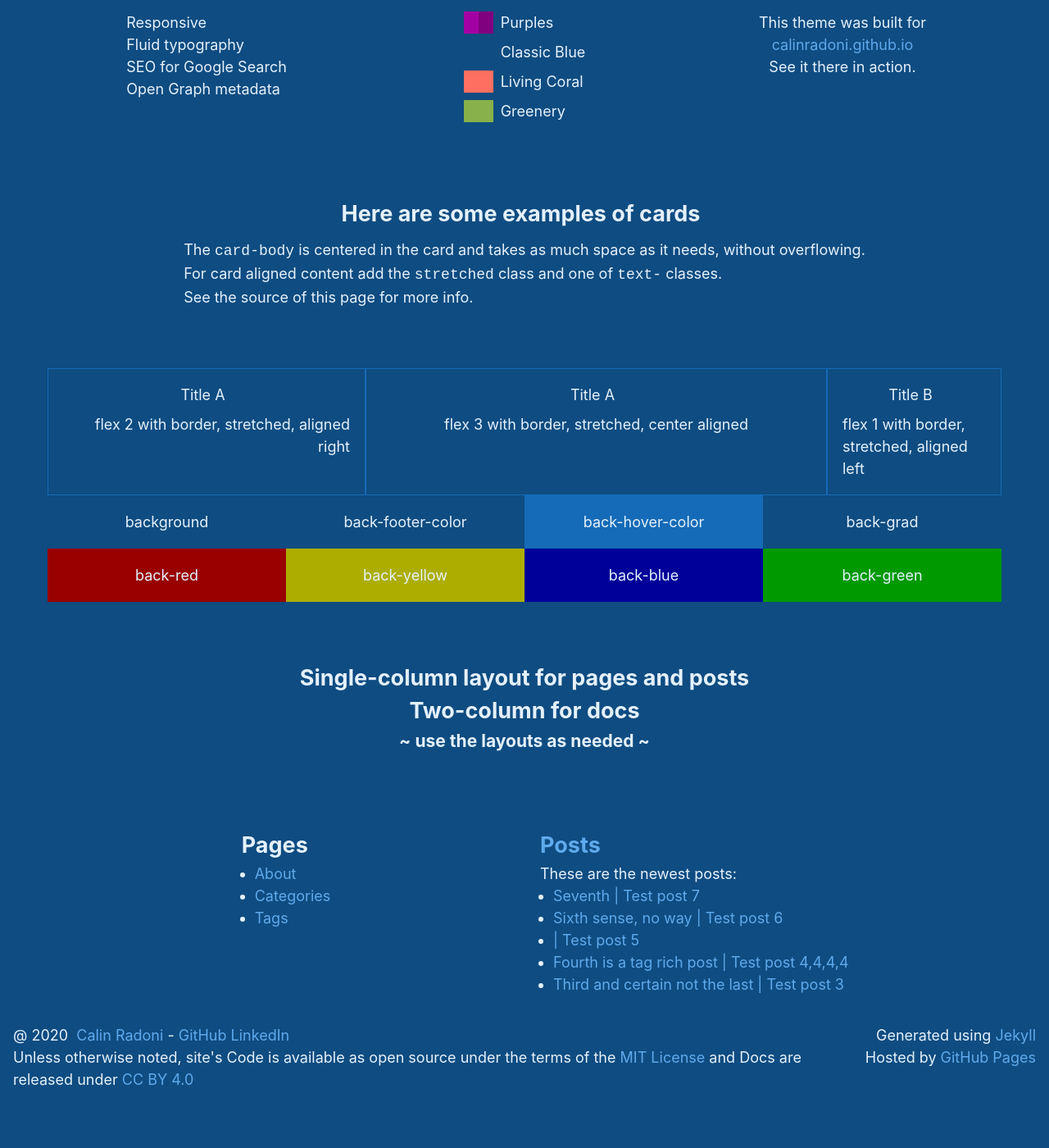
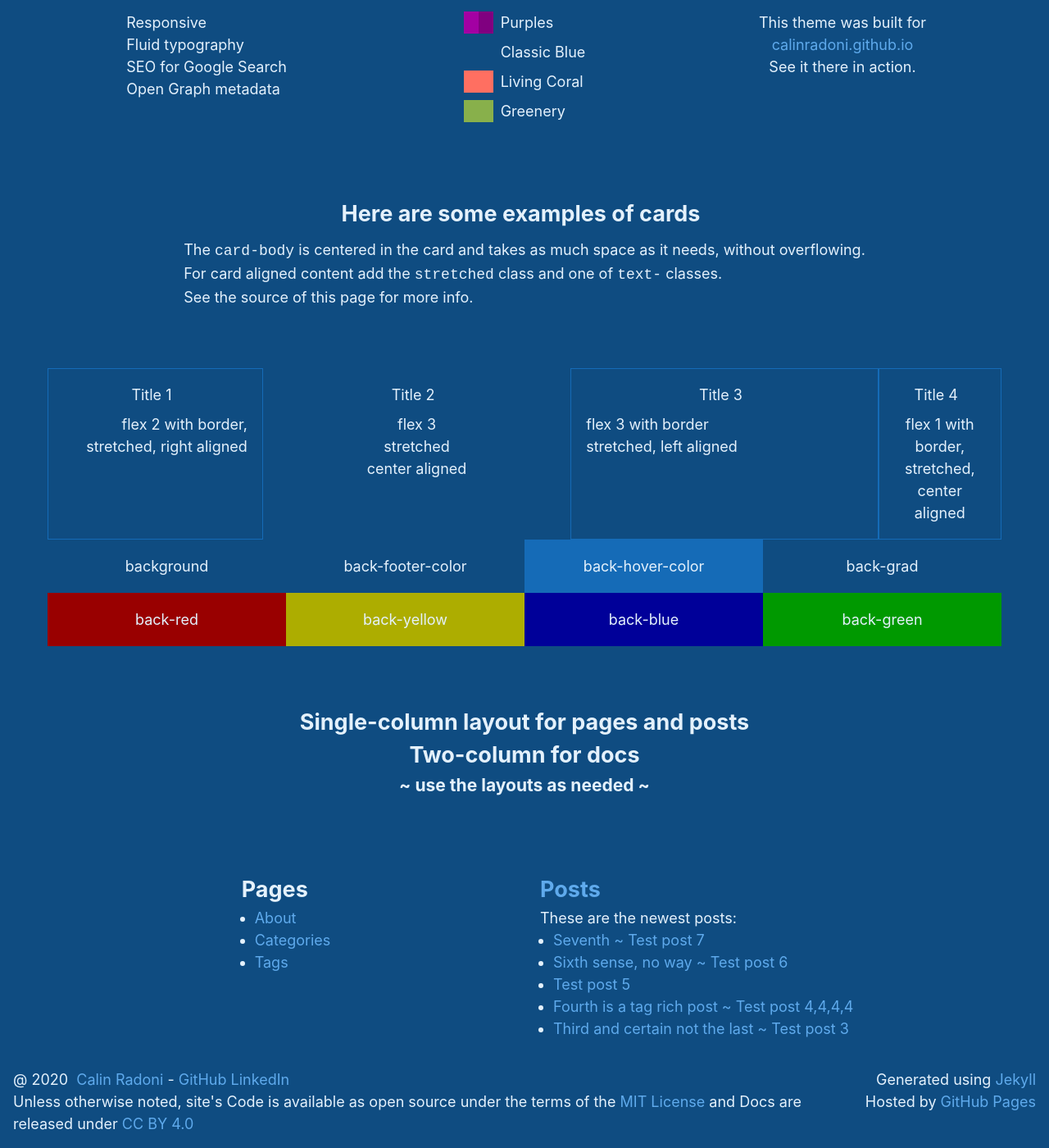
Before and after one commit to CalinRadoni/simple-purple-theme, a Jekyll site: the page built from index.html, in a window 1280 px wide and 1400 px high, scrolled down 592 px. Shown: the whole window at 82% size. Built offline with Jekyll 4.4.1, drawn with Linux system fonts in a browser that asks for light colours; before the commit the page ends 1938 px from its top, so only the background shows below that.

Commit message:
Updates the demo index.html page

```diff
--- a/index.html
+++ b/index.html
@@ -62,21 +62,30 @@ layout: home
 
 <section class="row-limited">
   <div class="card card-2 border-hover-color">
-    <div class="card-title">Title A</div>
+    <div class="card-title">Title 1</div>
     <div class="card-body stretched text-right">
-      <p>flex 2 with border, stretched, aligned right</p>
+      <p>flex 2 with border, stretched, right aligned</p>
+    </div>
+  </div>
+  <div class="card card-3">
+    <div class="card-title">Title 2</div>
+    <div class="card-body stretched text-center">
+      <p>flex 3</p>
+      <p>stretched</p>
+      <p>center aligned</p>
     </div>
   </div>
   <div class="card card-3 border-hover-color">
-    <div class="card-title">Title A</div>
-    <div class="card-body stretched text-center">
-      <p>flex 3 with border, stretched, center aligned</p>
+    <div class="card-title">Title 3</div>
+    <div class="card-body stretched text-left">
+      <p>flex 3 with border</p>
+      <p>stretched, left aligned</p>
     </div>
   </div>
   <div class="card border-hover-color">
-    <div class="card-title">Title B</div>
-    <div class="card-body stretched text-left">
-      <p>flex 1 with border, stretched, aligned left</p>
+    <div class="card-title">Title 4</div>
+    <div class="card-body stretched text-center">
+      <p>flex 1 with border, stretched, center aligned</p>
     </div>
   </div>
 </section>
@@ -142,7 +151,11 @@ layout: home
       <ul>
         {%- for post in site.posts limit:5 -%}
           <li>
-            <a href="{{ post.url }}">{{ post.headline }} | {{ post.title }}</a>
+            {%- assign xTitle = post.title -%}
+            {%- if site.use-headline and post.headline -%}
+              {%- assign xTitle = post.headline | append: " ~ " | append: post.title -%}
+            {%- endif -%}
+            <a href="{{ post.url }}">{{ xTitle }}</a>
           </li>
         {%- endfor -%}
       </ul>
```
Also changed, not shown: simple-purple-theme.gemspec.
